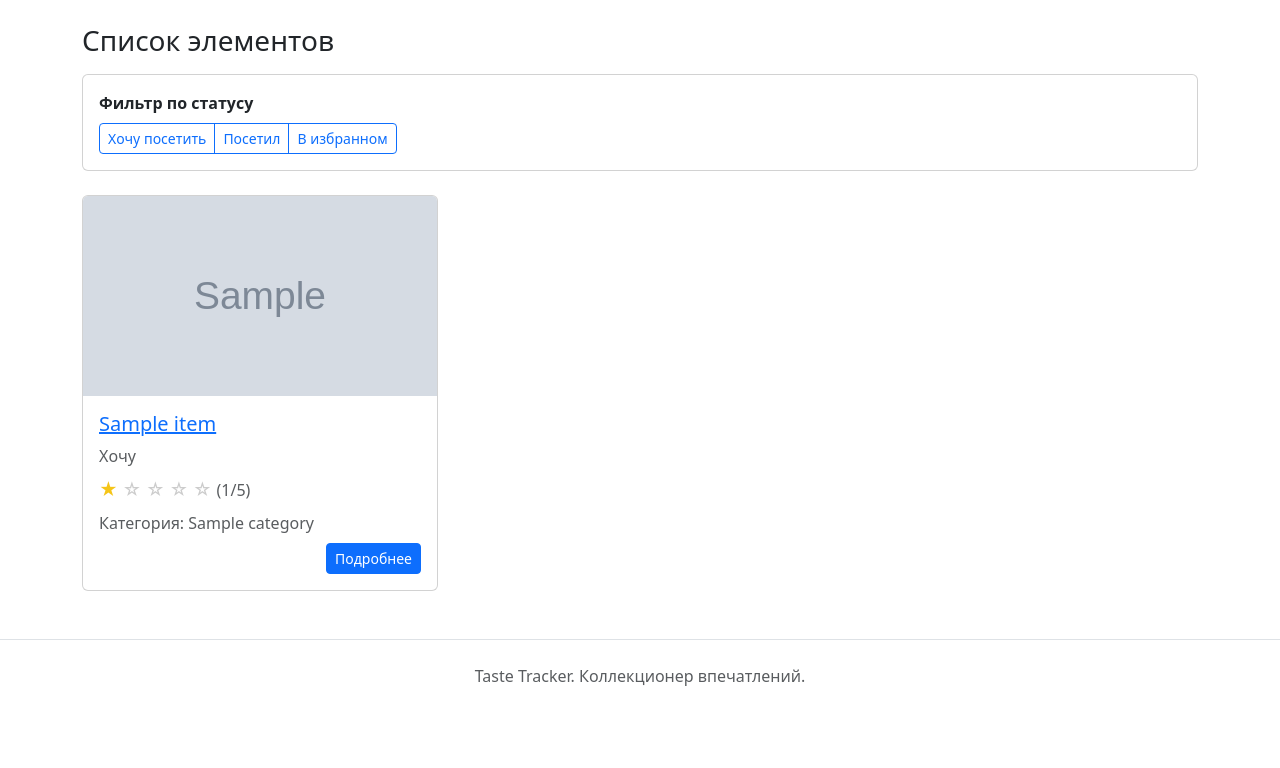
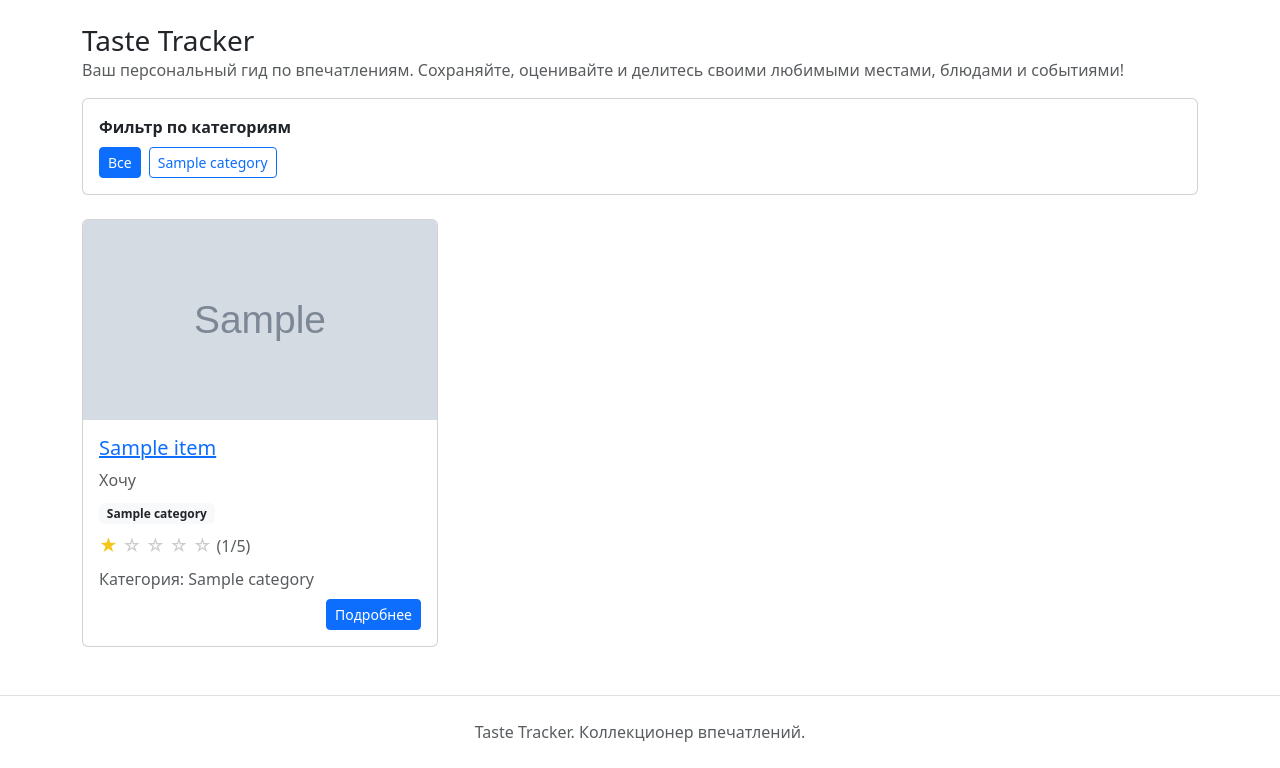
Before and after one commit to nikita-sychev182/TasteTracker, a Django app: page / in a window 1280 px wide. Shown: the part 56-824 px from the top of the page. Before the commit the page ends 742 px from the top, so only its background shows below. Run offline with Django 5.2, Linux system fonts and the light colour scheme; tables that the repository leaves empty hold one stand-in row (values such as "Sample post"); grey boxes marked "Sample" are stand-in pictures.

Commit message:
Аdd category filtering and user-specific views to item list
Implement category-based filtering on the main page and user-specific
"Мои впечатления" view with status filtering. Add category icons to
display and enhance the UI with proper styling. Update pagination
to maintain filter parameters when loading more items.

Category filtering changes the URL parameter structure
and pagination behavior for item lists.

```diff
--- a/tracker/templates/base.html
+++ b/tracker/templates/base.html
@@ -18,6 +18,7 @@
         .filled { color: #f5c518; }
         .empty { color: #cccccc; }
         .clickable { cursor: pointer; }
+        .category-icon { font-size: 1.2em; margin-right: 0.25em; }
     </style>
 
     {% block extra_head %}{% endblock %}
--- a/tracker/templates/tracker/item_list.html
+++ b/tracker/templates/tracker/item_list.html
@@ -1,38 +1,80 @@
 {% extends "base.html" %}
 
-{% block title %}Список элементов{% endblock %}
+{% block title %}Taste Tracker — ваш персональный гид по впечатлениям{% endblock %}
 
 {% block content %}
     <div class="d-flex justify-content-between align-items-center mb-3">
-        <h1 class="h3 mb-0">Список элементов</h1>
+        <div>
+            <h1 class="h3 mb-0">Taste Tracker</h1>
+            <p class="text-muted mb-0">Ваш персональный гид по впечатлениям. Сохраняйте, оценивайте и делитесь своими любимыми местами, блюдами и событиями!</p>
+        </div>
+        {% if request.user.is_authenticated %}
+            <div>
+                {% if request.GET.my %}
+                    <a class="btn btn-outline-primary" href="?{% if request.GET.search %}search={{ request.GET.search|urlencode }}&{% endif %}{% if request.GET.status %}status={{ request.GET.status }}&{% endif %}">
+                        <span class="me-1">🌍</span>Все впечатления
+                    </a>
+                {% else %}
+                    <a class="btn btn-primary" href="?my=1{% if request.GET.search %}&search={{ request.GET.search|urlencode }}{% endif %}{% if request.GET.status %}&status={{ request.GET.status }}{% endif %}">
+                        <span class="me-1">👤</span>Мои впечатления
+                    </a>
+                {% endif %}
+            </div>
+        {% endif %}
     </div>
 
+    {# Фильтры: категории на главной, статусы в "Мои впечатления" #}
     <div class="card mb-4">
         <div class="card-body">
+            {% if request.GET.my %}
+                {# Фильтр по статусам в режиме "Мои впечатления" #}
                 <div class="mb-2 fw-semibold">Фильтр по статусу</div>
                 <div class="btn-group" role="group" aria-label="Фильтр по статусу">
                     <a
                         class="btn btn-sm btn-outline-primary {% if request.GET.status == 'want' %}active{% endif %}"
-                    href="?{% if request.GET.search %}search={{ request.GET.search|urlencode }}&{% endif %}{% if page_obj.number != 1 %}page=1&{% endif %}status=want"
+                        href="?my=1{% if request.GET.search %}&search={{ request.GET.search|urlencode }}{% endif %}{% if page_obj.number != 1 %}&page=1{% endif %}status=want"
                     >
                         Хочу посетить
                     </a>
                     <a
                         class="btn btn-sm btn-outline-primary {% if request.GET.status == 'done' %}active{% endif %}"
-                    href="?{% if request.GET.search %}search={{ request.GET.search|urlencode }}&{% endif %}{% if page_obj.number != 1 %}page=1&{% endif %}status=done"
+                        href="?my=1{% if request.GET.search %}&search={{ request.GET.search|urlencode }}{% endif %}{% if page_obj.number != 1 %}&page=1{% endif %}status=done"
                     >
                         Посетил
                     </a>
                     <a
                         class="btn btn-sm btn-outline-primary {% if request.GET.status == 'favorite' %}active{% endif %}"
-                    href="?{% if request.GET.search %}search={{ request.GET.search|urlencode }}&{% endif %}{% if page_obj.number != 1 %}page=1&{% endif %}status=favorite"
+                        href="?my=1{% if request.GET.search %}&search={{ request.GET.search|urlencode }}{% endif %}{% if page_obj.number != 1 %}&page=1{% endif %}status=favorite"
                     >
                         В избранном
                     </a>
                     {% if request.GET.status or request.GET.search %}
+                        <a class="btn btn-sm btn-outline-secondary" href="?my=1{% if page_obj.number != 1 %}&page=1{% endif %}{% if request.GET.search %}search={{ request.GET.search|urlencode }}{% endif %}">Сбросить</a>
+                    {% endif %}
+                </div>
+            {% else %}
+                {# Фильтр по категориям на главной #}
+                <div class="mb-2 fw-semibold">Фильтр по категориям</div>
+                <div class="d-flex flex-wrap gap-2" role="group" aria-label="Фильтр по категориям">
+                    <a
+                        class="btn btn-sm {% if not request.GET.category %}btn-primary{% else %}btn-outline-primary{% endif %}"
+                        href="?{% if request.GET.search %}search={{ request.GET.search|urlencode }}&{% endif %}{% if page_obj.number != 1 %}page=1&{% endif %}"
+                    >
+                        Все
+                    </a>
+                    {% for cat in categories %}
+                        <a
+                            class="btn btn-sm {% if request.GET.category == cat.name %}btn-primary{% else %}btn-outline-primary{% endif %}"
+                            href="?{% if request.GET.search %}search={{ request.GET.search|urlencode }}&{% endif %}{% if page_obj.number != 1 %}page=1&{% endif %}category={{ cat.name|urlencode }}"
+                        >
+                            {{ cat.name }}
+                        </a>
+                    {% endfor %}
+                    {% if request.GET.category or request.GET.search %}
                         <a class="btn btn-sm btn-outline-secondary" href="?{% if page_obj.number != 1 %}page=1&{% endif %}{% if request.GET.search %}search={{ request.GET.search|urlencode }}{% endif %}">Сбросить</a>
                     {% endif %}
                 </div>
+            {% endif %}
         </div>
     </div>
 
@@ -67,6 +109,14 @@
                             </div>
 
                             <p class="text-muted mb-2">{{ item.get_status_display }}</p>
+
+                            {% if item.category %}
+                                <div class="mb-2">
+                                    <span class="badge bg-light text-dark">
+                                        {{ item.category.name }}
+                                    </span>
+                                </div>
+                            {% endif %}
 
                             <div class="mb-2" aria-label="Рейтинг {{ item.rating }}/5">
                                 <span class="stars">
@@ -119,7 +169,7 @@
 
     {% if is_paginated %}
         <div class="d-flex justify-content-center mt-4">
-            <button id="load-more-btn" class="btn btn-primary mx-1" data-current-page="{{ page_obj.number }}" data-total-loaded="{{ page_obj.number }}" data-search="{{ request.GET.search|urlencode }}" data-status="{{ request.GET.status }}">
+            <button id="load-more-btn" class="btn btn-primary mx-1" data-current-page="{{ page_obj.number }}" data-total-loaded="{{ page_obj.number }}" data-search="{{ request.GET.search|urlencode }}" data-status="{{ request.GET.status }}" data-my="{{ request.GET.my|default:'' }}" data-category="{{ request.GET.category|default:'' }}">
                 Показать больше
             </button>
         </div>
@@ -128,10 +178,10 @@
             <ul class="pagination justify-content-center flex-wrap" id="pagination-nav">
                 {% if page_obj.has_previous %}
                     <li class="page-item">
-                        <a class="page-link" href="?{% if request.GET.search %}search={{ request.GET.search|urlencode }}&{% endif %}{% if request.GET.status %}status={{ request.GET.status }}&{% endif %}page=1">Первая</a>
+                        <a class="page-link" href="?{% if request.GET.search %}search={{ request.GET.search|urlencode }}&{% endif %}{% if request.GET.status %}status={{ request.GET.status }}&{% endif %}{% if request.GET.my %}my=1&{% endif %}{% if request.GET.category %}category={{ request.GET.category|urlencode }}&{% endif %}page=1">Первая</a>
                     </li>
                     <li class="page-item">
-                        <a class="page-link" href="?{% if request.GET.search %}search={{ request.GET.search|urlencode }}&{% endif %}{% if request.GET.status %}status={{ request.GET.status }}&{% endif %}page={{ page_obj.previous_page_number }}">Предыдущая</a>
+                        <a class="page-link" href="?{% if request.GET.search %}search={{ request.GET.search|urlencode }}&{% endif %}{% if request.GET.status %}status={{ request.GET.status }}&{% endif %}{% if request.GET.my %}my=1&{% endif %}{% if request.GET.category %}category={{ request.GET.category|urlencode }}&{% endif %}page={{ page_obj.previous_page_number }}">Предыдущая</a>
                     </li>
                 {% endif %}
 
@@ -142,17 +192,17 @@
                         </li>
                     {% elif num > page_obj.number|add:'-3' and num < page_obj.number|add:'3' %}
                         <li class="page-item">
-                            <a class="page-link" href="?{% if request.GET.search %}search={{ request.GET.search|urlencode }}&{% endif %}{% if request.GET.status %}status={{ request.GET.status }}&{% endif %}page={{ num }}">{{ num }}</a>
+                            <a class="page-link" href="?{% if request.GET.search %}search={{ request.GET.search|urlencode }}&{% endif %}{% if request.GET.status %}status={{ request.GET.status }}&{% endif %}{% if request.GET.my %}my=1&{% endif %}{% if request.GET.category %}category={{ request.GET.category|urlencode }}&{% endif %}page={{ num }}">{{ num }}</a>
                         </li>
                     {% endif %}
                 {% endfor %}
 
                 {% if page_obj.has_next %}
                     <li class="page-item">
-                        <a class="page-link" href="?{% if request.GET.search %}search={{ request.GET.search|urlencode }}&{% endif %}{% if request.GET.status %}status={{ request.GET.status }}&{% endif %}page={{ page_obj.next_page_number }}">Следующая</a>
+                        <a class="page-link" href="?{% if request.GET.search %}search={{ request.GET.search|urlencode }}&{% endif %}{% if request.GET.status %}status={{ request.GET.status }}&{% endif %}{% if request.GET.my %}my=1&{% endif %}{% if request.GET.category %}category={{ request.GET.category|urlencode }}&{% endif %}page={{ page_obj.next_page_number }}">Следующая</a>
                     </li>
                     <li class="page-item">
-                        <a class="page-link" href="?{% if request.GET.search %}search={{ request.GET.search|urlencode }}&{% endif %}{% if request.GET.status %}status={{ request.GET.status }}&{% endif %}page={{ page_obj.paginator.num_pages }}">Последняя</a>
+                        <a class="page-link" href="?{% if request.GET.search %}search={{ request.GET.search|urlencode }}&{% endif %}{% if request.GET.status %}status={{ request.GET.status }}&{% endif %}{% if request.GET.my %}my=1&{% endif %}{% if request.GET.category %}category={{ request.GET.category|urlencode }}&{% endif %}page={{ page_obj.paginator.num_pages }}">Последняя</a>
                     </li>
                 {% endif %}
             </ul>
@@ -195,9 +245,15 @@
              }
 
              // Update URL without page reload
-             function updateURL(page, search, status) {
-                 const newUrl = '?' + buildParams(page, search, status);
-                 window.history.pushState({ page: page, search: search, status: status }, '', newUrl);
+             function updateURL(page, search, status, my, category) {
+                 const params = new URLSearchParams();
+                 if (search) params.append('search', search);
+                 if (status) params.append('status', status);
+                 if (my) params.append('my', my);
+                 if (category) params.append('category', category);
+                 params.append('page', page);
+                 const newUrl = '?' + params.toString();
+                 window.history.pushState({ page: page, search: search, status: status, my: my, category: category }, '', newUrl);
              }
 
              if (loadMoreBtn) {
@@ -206,8 +262,10 @@
                      const totalLoaded = parseInt(this.getAttribute('data-total-loaded'));
                      const search = this.getAttribute('data-search');
                      const status = this.getAttribute('data-status');
+                     const my = this.getAttribute('data-my');
+                     const category = this.getAttribute('data-category');
 
-                     console.log('Load more clicked:', { currentPage, totalLoaded, search, status });
+                     console.log('Load more clicked:', { currentPage, totalLoaded, search, status, my, category });
 
                      // Show loading state
                      loadMoreBtn.disabled = true;
@@ -220,6 +278,8 @@
                      fetchParams.append('page', nextPage.toString());
                      if (search) fetchParams.append('search', search);
                      if (status) fetchParams.append('status', status);
+                     if (my) fetchParams.append('my', my);
+                     if (category) fetchParams.append('category', category);
 
                      console.log('Fetching:', fetchParams.toString());
 
@@ -261,6 +321,14 @@
 
                                                  <p class="text-muted mb-2">${item.status}</p>
 
+                                                 ${item.category ? `
+                                                     <div class="mb-2">
+                                                         <span class="badge bg-light text-dark">
+                                                             ${item.category}
+                                                         </span>
+                                                     </div>
+                                                 ` : ''}
+
                                                  <div class="mb-2" aria-label="Рейтинг ${item.rating}/5">
                                                      <span class="stars">
                                                          <span class="star ${item.rating >= 1 ? 'filled' : 'empty'}">${item.rating >= 1 ? '★' : '☆'}</span>
@@ -301,7 +369,7 @@
                                  loadMoreBtn.setAttribute('data-total-loaded', newVirtualPage);
 
                                  // Update URL to reflect virtual page
-                                 updateURL(newVirtualPage, search, status);
+                                 updateURL(newVirtualPage, search, status, my, category);
 
                                  // Update pagination navigation
                                  updatePaginationState(newVirtualPage, data.next_page || newVirtualPage, search, status);
--- a/tracker/views.py
+++ b/tracker/views.py
@@ -25,7 +25,11 @@ class ItemListView(ListView):
             Item.objects.select_related("user", "category")
             .order_by("-created_at")
         )
-        if self.request.user.is_authenticated:
+
+        # Проверка режима "Мои впечатления"
+        if self.request.GET.get("my") and self.request.user.is_authenticated:
+            queryset = queryset.filter(user=self.request.user)
+        elif self.request.user.is_authenticated:
             # Показываем публичные элементы ИЛИ элементы текущего пользователя
             queryset = queryset.filter(
                 models.Q(is_public=True) | models.Q(user=self.request.user)
@@ -33,15 +37,31 @@ class ItemListView(ListView):
         else:
             # Анонимным пользователям показываем только публичные элементы
             queryset = queryset.filter(is_public=True)
-        status = self.request.GET.get("status")
-        if status in {"want", "done", "favorite"}:
-            queryset = queryset.filter(status=status)
+
+        # Фильтр по категории (только на главной, не в "Мои впечатления")
+        category = self.request.GET.get("category")
+        if category and not self.request.GET.get("my"):
+            queryset = queryset.filter(category__name=category)
+
+        # Фильтр по статусу (только в "Мои впечатления")
+        if self.request.GET.get("my"):
+            status = self.request.GET.get("status")
+            if status in {"want", "done", "favorite"}:
+                queryset = queryset.filter(status=status)
 
         search_query = self.request.GET.get("search")
         if search_query:
             queryset = queryset.filter(title__icontains=search_query)
 
         return queryset
+
+    def get_context_data(self, **kwargs):
+        context = super().get_context_data(**kwargs)
+        # Добавляем категории только для главной страницы (не "Мои впечатления")
+        if not self.request.GET.get("my"):
+            from tracker.models import Category
+            context["categories"] = Category.objects.all().order_by("name")
+        return context
 
 
 class ItemDetailView(DetailView):
@@ -118,7 +138,10 @@ def load_more_items(request):
        .order_by("-created_at")
    )
 
-   if request.user.is_authenticated:
+   # Проверка режима "Мои впечатления"
+   if request.GET.get("my") and request.user.is_authenticated:
+       queryset = queryset.filter(user=request.user)
+   elif request.user.is_authenticated:
        # Показываем публичные элементы ИЛИ элементы текущего пользователя
        queryset = queryset.filter(
            models.Q(is_public=True) | models.Q(user=request.user)
@@ -127,9 +150,16 @@ def load_more_items(request):
        # Анонимным пользователям показываем только публичные элементы
        queryset = queryset.filter(is_public=True)
 
-   status = request.GET.get("status")
-   if status in {"want", "done", "favorite"}:
-       queryset = queryset.filter(status=status)
+   # Фильтр по категории (только на главной, не в "Мои впечатления")
+   category = request.GET.get("category")
+   if category and not request.GET.get("my"):
+       queryset = queryset.filter(category__name=category)
+
+   # Фильтр по статусу (только в "Мои впечатления")
+   if request.GET.get("my"):
+       status = request.GET.get("status")
+       if status in {"want", "done", "favorite"}:
+           queryset = queryset.filter(status=status)
 
    search_query = request.GET.get("search")
    if search_query:
@@ -148,6 +178,7 @@ def load_more_items(request):
            'status': item.get_status_display(),
            'rating': item.rating,
            'category': item.category.name if item.category else None,
+           'category_icon': item.category.name.split(' ')[0] if item.category and ' ' in item.category.name else None,
            'image': item.image.url if item.image else None,
            'url': f"/tracker/{item.pk}/",
            'update_url': f"/tracker/{item.pk}/edit/",
```
Also changed, not shown: tracker/forms.py (+22 -2 lines), tracker/management/commands/create_categories.py (added, +43 -0 lines), media/avatars/aiqpo1f3jbzpd0silc6b0qqot9ao_2BouQgH.png (added), media/items/aiqpo1f3jbzpd0silc6b0qqot9ao_3LmgS2Z.png (added), tracker/management/__init__.py (added), tracker/management/commands/__init__.py (added), 1 other file. Lines whose indentation alone changed are shown as unchanged.
